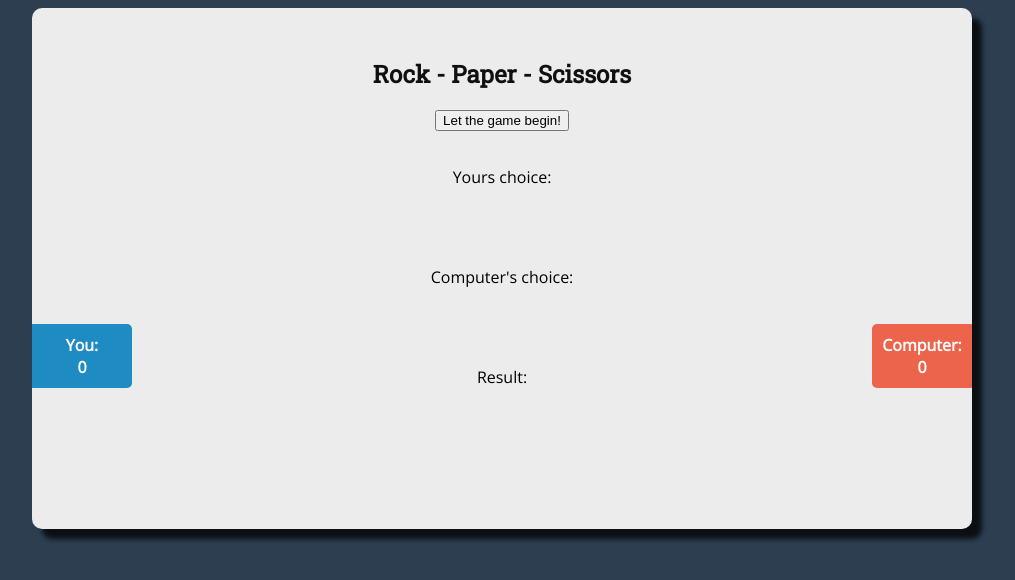
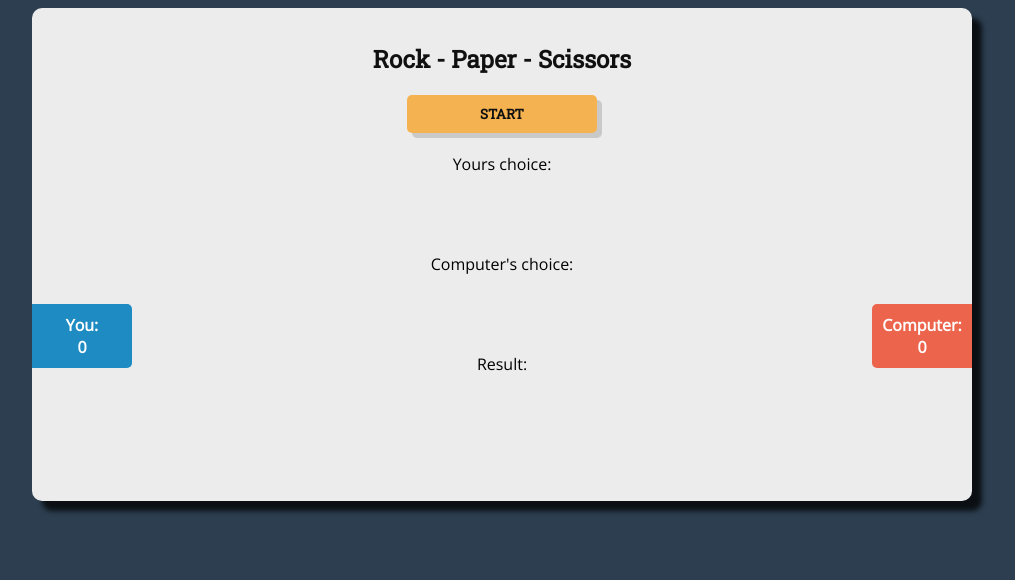
Before and after one commit to Plenarto/rock_paper_scissors, a plain HTML site: page index.html in a window 1280 px wide. Shown: the whole page, without its empty margins (138-1153 px from the left). Drawn offline with nearby package versions, Linux system fonts and the light colour scheme.

Commit message:
new button

```diff
--- a/index.html
+++ b/index.html
@@ -11,7 +11,7 @@
 	<body>
 		<section class="main-container">
 			<h1> Rock - Paper - Scissors</h1>
-			<button id="start"> Let the game begin! </button>
+			<div class="button" id="start">START</div>
 
 			<div class="title">Yours choice:</div>
 			<div class="choice" id="userChoice"> </div>
--- a/style.css
+++ b/style.css
@@ -15,7 +15,7 @@ body {
   color: black;
   margin: 0 auto;
   text-align: center;
-  padding: 30px 20px;
+  padding: 15px 20px;
   -webkit-box-shadow: 10px 10px 5px 0px rgba(0,0,0,0.75);
   -moz-box-shadow: 10px 10px 5px 0px rgba(0,0,0,0.75);
   box-shadow: 10px 10px 5px 0px rgba(0,0,0,0.75);
@@ -23,12 +23,29 @@ body {
   position: relative;
 }
 
-h1, h2, h3, .choice, .winner {
+h1, h2, h3, .choice, .winner, .button {
   font-family: 'Roboto Slab', serif;
   color: #101010;
 }
 
-.main-container button {
+.button {
+  background-color: #F4B350;
+  max-width: 180px;
+  font-size: 0.85em;
+  border-radius: 5px;
+  padding: 10px 5px;
+  margin: 0 auto;
+  font-weight: bold;
+  cursor: pointer;
+  transition: all 0.3s ease 0s;
+  box-shadow: 5px 5px 0px 0px rgba(0, 0, 0, 0.15)
+}
+
+.button:hover {
+  background-color: #F89406;
+}
+
+#start.button {
   margin-bottom: 20px;
 }
 
```
